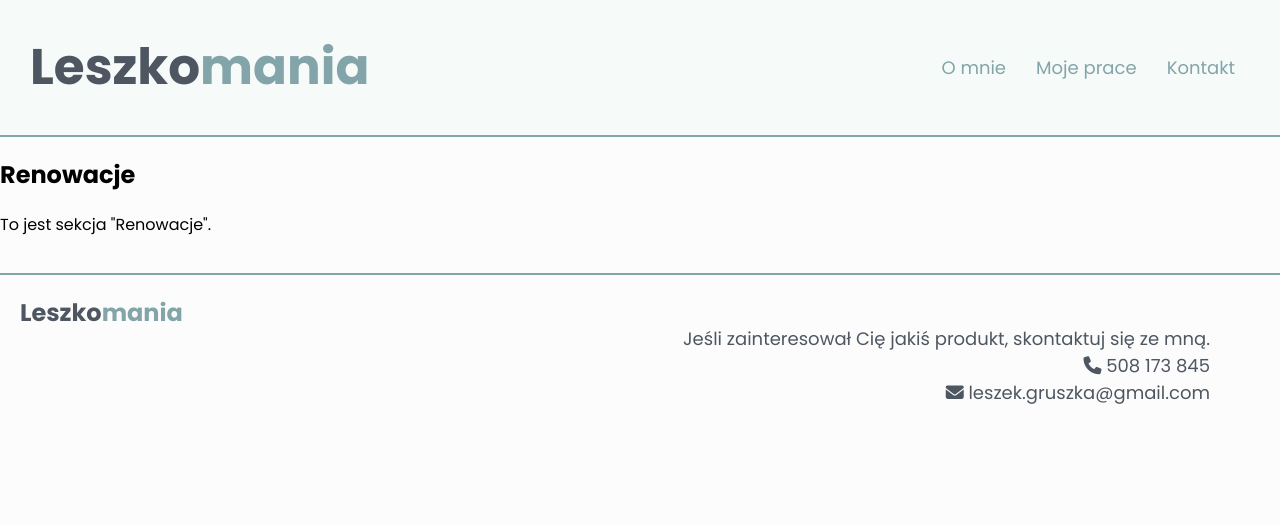
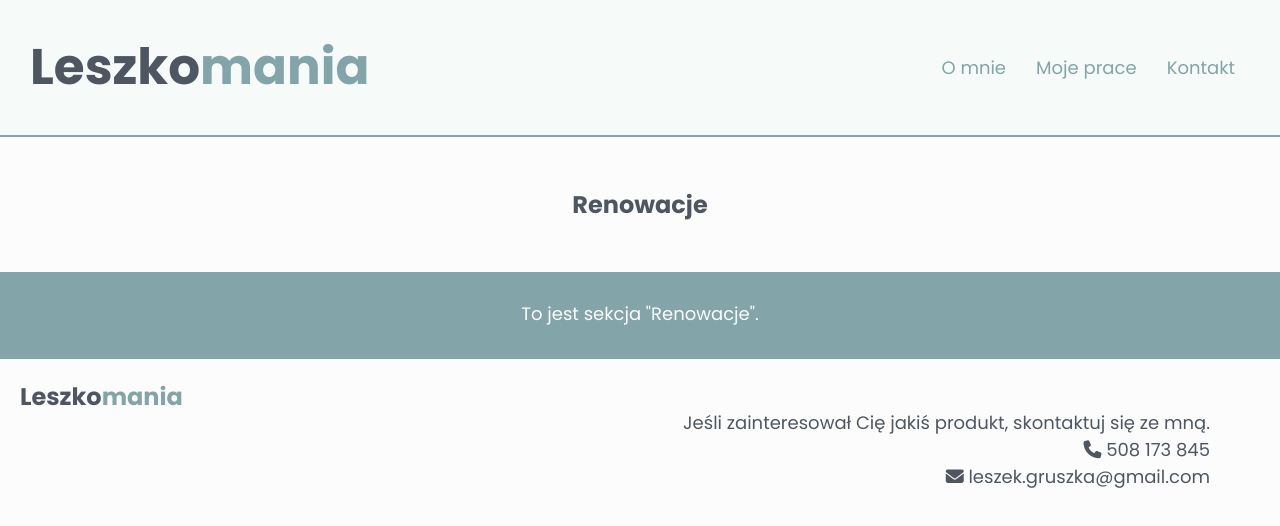
Before and after one commit to korneliagruszka/leszkomania, a React (Create React App) app: page /renovations in a window 1280 px wide. Shown: the top 526 px of the page. Built offline with nearby package versions, Linux system fonts and the light colour scheme.

Commit message:
Renovations_tbc

```diff
--- a/src/components/Renovations/renovations.scss
+++ b/src/components/Renovations/renovations.scss
@@ -1 +1,27 @@
 @import 'src/style/colors.scss';
+
+.renovations_header {
+    margin: 50px 0;
+    text-align: center;
+    font-size: 24px;
+    color: $color-dark-gray;
+}
+
+.renovations_text {
+    font-size: 18px;
+    line-height: 1.6;
+    color: $color-white;
+    padding: 10px;
+    background-color: $color-cadet-gray;
+    border-top: $color-cadet-gray;
+    margin-bottom: -36px;
+    display: flex;
+    justify-content: center;
+    align-items: center;
+    text-align: center;
+
+        p {
+            width: 495px;
+            text-align: center;
+        }
+}
--- a/src/components/Renovations/renovations.tsx
+++ b/src/components/Renovations/renovations.tsx
@@ -3,9 +3,10 @@ import './renovations.scss';
 
 const Renovations: React.FC = () => {
     return (
-      <div>
-        <h2>Renowacje</h2>
-        <p>To jest sekcja "Renowacje".</p>
+      <div className='renovations_container'>
+        <h2 className='renovations_header'>Renowacje</h2>
+        <div className='renovations_text'>
+        <p>To jest sekcja "Renowacje".</p></div>
       </div>
     );
   };
```
